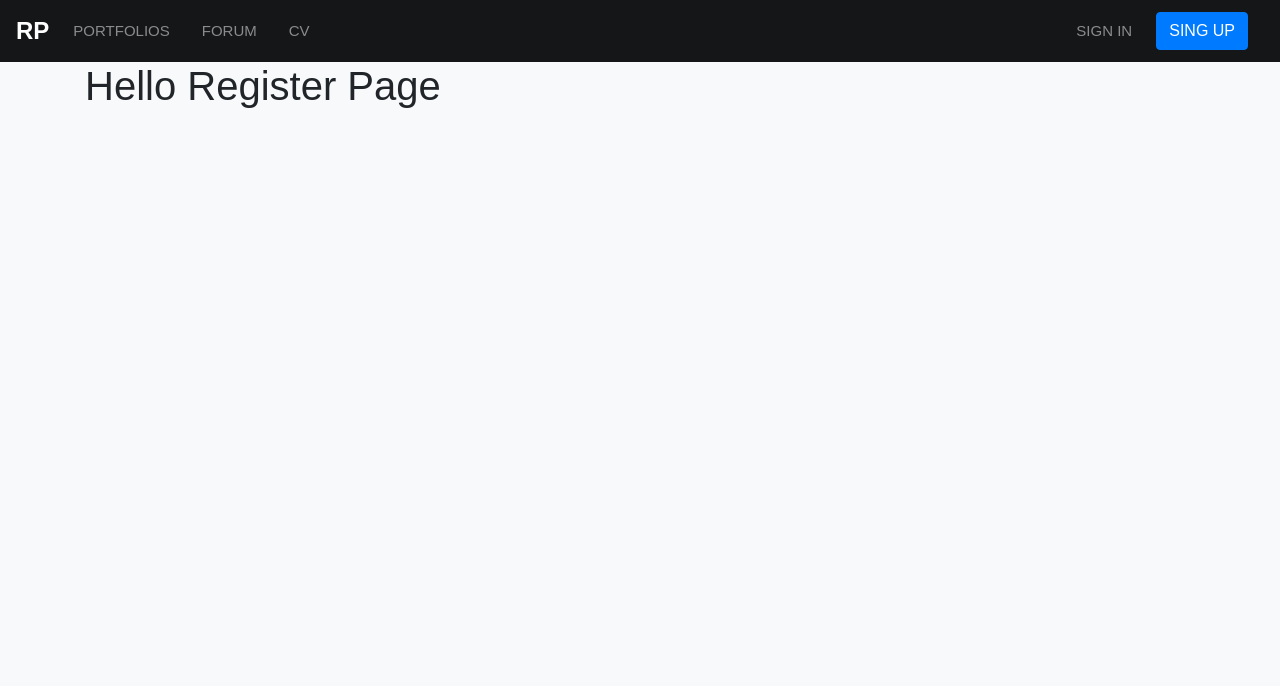
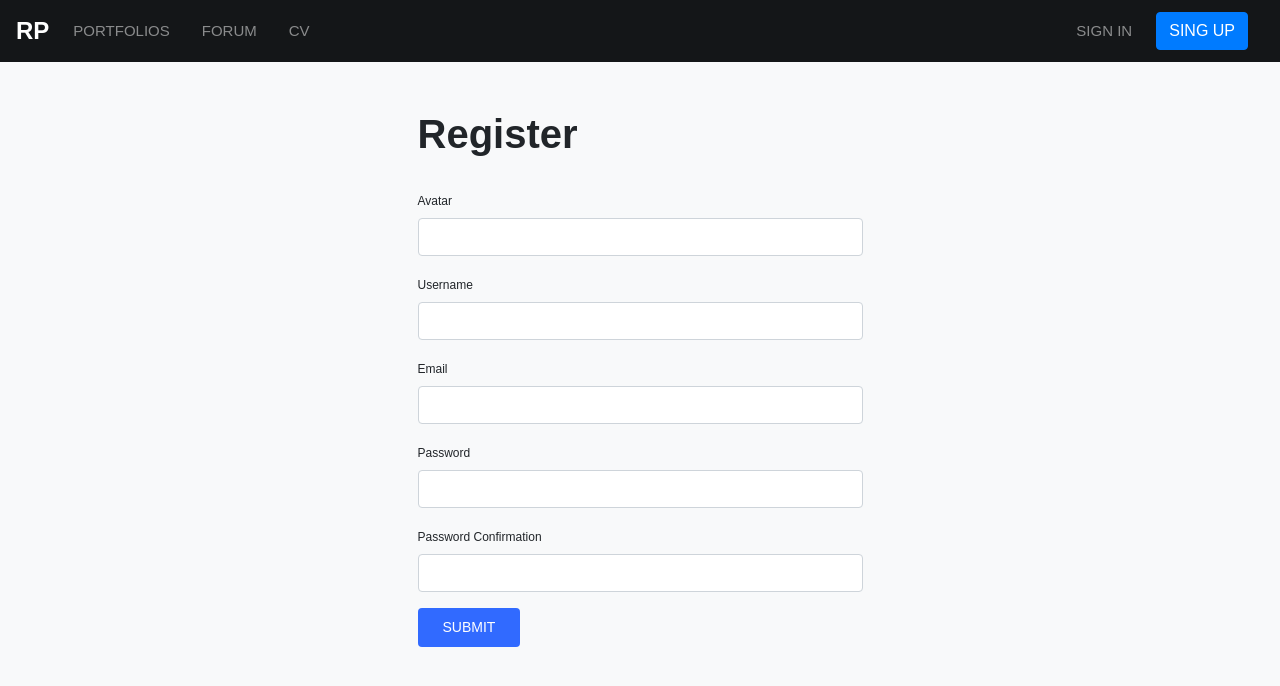
Before and after one commit to Cantem/rafal-portfolio, a Next.js app: page /register in a window 1280 px wide. Shown: the top 686 px of the page. Built offline with nearby package versions, Linux system fonts and the light colour scheme.

Commit message:
use react form

```diff
--- /dev/null
+++ b/components/forms/RegisterForm.js
@@ -0,0 +1,66 @@
+import { useState } from "react";
+import { useForm } from "react-hook-form";
+
+const RegisterForm = ({ onSubmit }) => {
+  const { register, handleSubmit } = useForm();
+
+  return (
+    <form onSubmit={handleSubmit(onSubmit)}>
+      <div className="form-group">
+        <label htmlFor="avatar">Avatar</label>
+        <input
+          {...register("avatar")}
+          type="text"
+          className="form-control"
+          name="avatar"
+          id="avatar"
+        />
+      </div>
+      <div className="form-group">
+        <label htmlFor="username">Username</label>
+        <input
+          {...register("username")}
+          type="text"
+          className="form-control"
+          name="username"
+          id="username"
+        />
+      </div>
+      <div className="form-group">
+        <label htmlFor="email">Email</label>
+        <input
+          {...register("email")}
+          type="email"
+          className="form-control"
+          name="email"
+          id="email"
+        />
+      </div>
+      <div className="form-group">
+        <label htmlFor="password">Password</label>
+        <input
+          {...register("password")}
+          type="password"
+          className="form-control"
+          name="password"
+          id="password"
+        />
+      </div>
+      <div className="form-group">
+        <label htmlFor="passwordConfirmation">Password Confirmation</label>
+        <input
+          {...register("passwordConfirmation")}
+          type="password"
+          className="form-control"
+          name="passwordConfirmation"
+          id="passwordConfirmation"
+        />
+      </div>
+      <button type="submit" className="btn btn-main bg-blue py-2 ttu">
+        Submit
+      </button>
+    </form>
+  );
+};
+
+export default RegisterForm;
--- a/package.json
+++ b/package.json
@@ -36,6 +36,7 @@
     "passport-strategy": "^1.0.0",
     "react": "^17.0.2",
     "react-bootstrap": "^1.0.0-beta.16",
-    "react-dom": "^17.0.2"
+    "react-dom": "^17.0.2",
+    "react-hook-form": "^7.31.3"
   }
 }
--- a/pages/register.js
+++ b/pages/register.js
@@ -1,2 +1,22 @@
-const Register = () => <h1>Hello Register Page</h1>;
+import RegisterForm from "../components/forms/RegisterForm.js";
+
+const Register = () => {
+  const register = (registerData) => {
+    alert(JSON.stringify(registerData));
+  };
+
+  return (
+    <>
+      <div className="bwm-form mt-5">
+        <div className="row">
+          <div className="col-md-5 mx-auto">
+            <h1 className="page-title">Register</h1>
+            <RegisterForm onSubmit={register} />
+          </div>
+        </div>
+      </div>
+    </>
+  );
+};
+
 export default Register;
```
Also changed, not shown: 1 other file (tests, documents, lock files or other folders).
